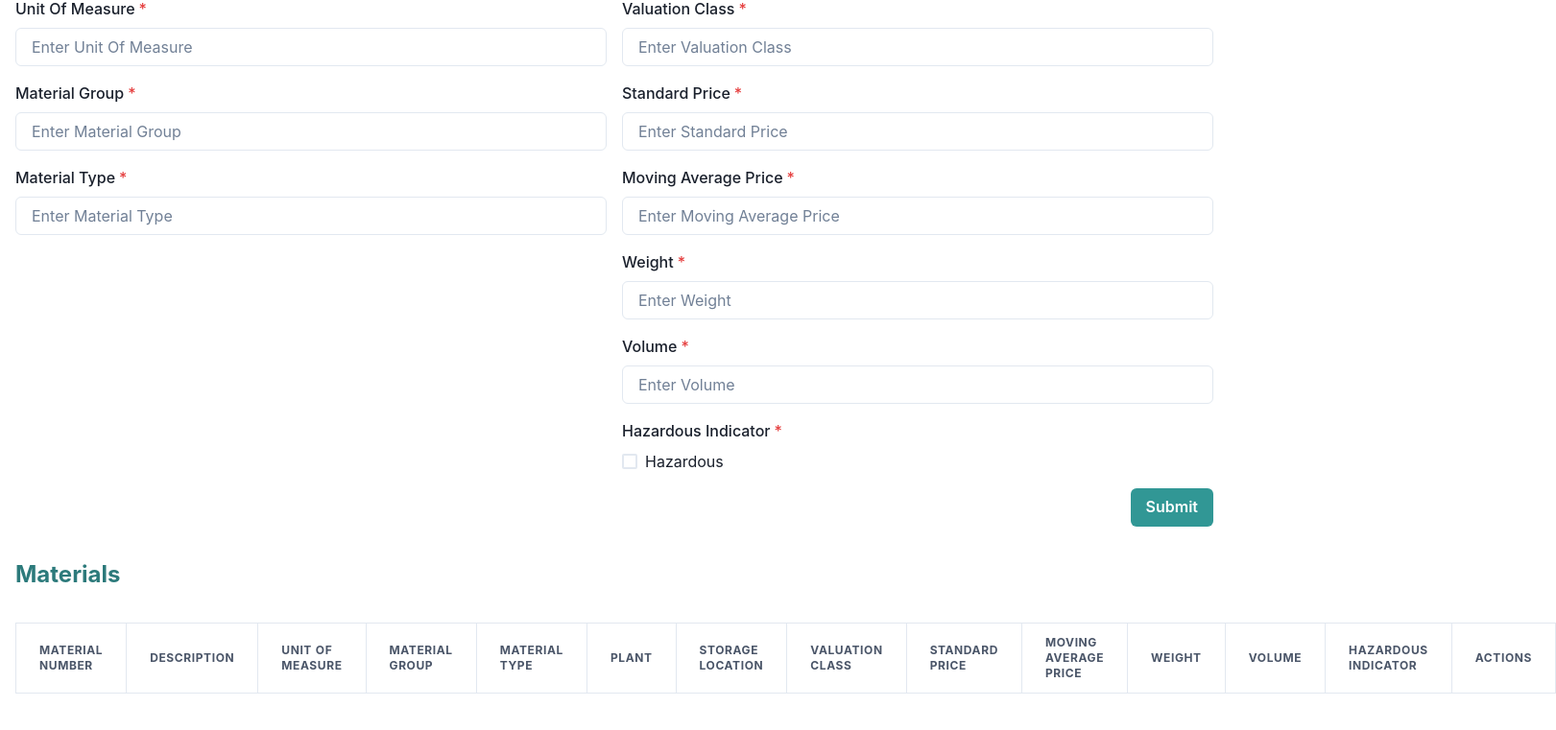
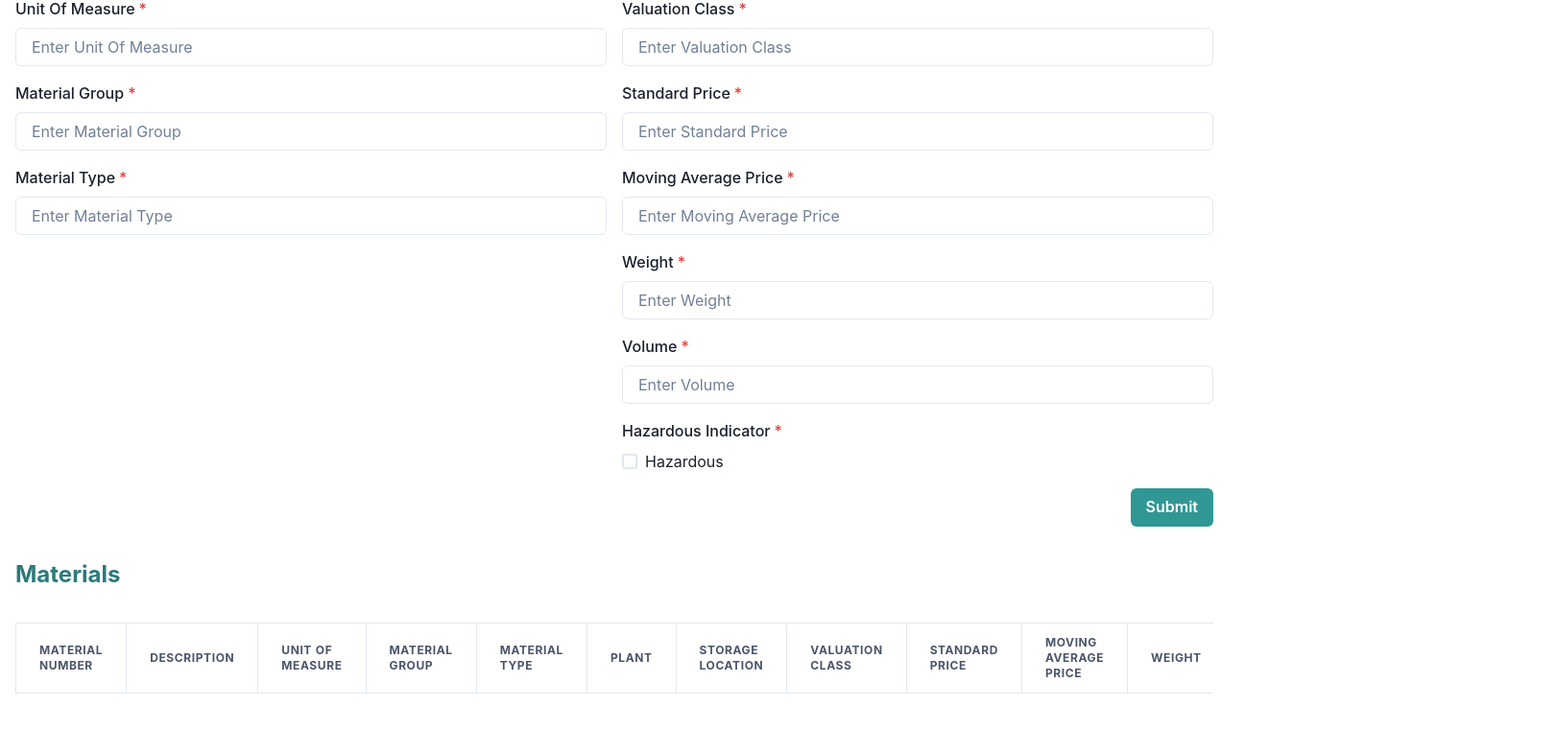
Before and after one commit to GPT-Engineer-App/saas-vendor-management-ui, a React (Vite) app: page / in a window 1280 px wide. Shown: the part 389-1150 px from the top of the page at 96% size, 1621 px wide, since content can reach past the window. Built offline with nearby package versions, Linux system fonts and the light colour scheme.

Commit message:
Added a scroll bar to the table by wrapping it in a container with a fixed height and overflow scrolling.
Prompt: add scroll bar in table

```diff
--- a/src/pages/Index.jsx
+++ b/src/pages/Index.jsx
@@ -1,4 +1,4 @@
-import { Container, Text, VStack, HStack, Button, Table, Thead, Tbody, Tr, Th, Td, Input, FormControl, FormLabel, Checkbox, IconButton } from "@chakra-ui/react";
+import { Container, Text, VStack, HStack, Button, Table, Thead, Tbody, Tr, Th, Td, Input, FormControl, FormLabel, Checkbox, IconButton, Box } from "@chakra-ui/react";
 import { FaEye, FaEdit, FaTrash } from "react-icons/fa";
 import { useState } from "react";
 
@@ -125,6 +125,7 @@ const Index = () => {
         <Text fontSize="2xl" fontWeight="bold" color="teal.600">
           Materials
         </Text>
+        <Box maxH="400px" overflowY="auto">
           <Table variant="simple" border="1px" borderColor="gray.200">
             <Thead>
               <Tr border="1px" borderColor="gray.200">
@@ -225,6 +226,7 @@ const Index = () => {
               ))}
             </Tbody>
           </Table>
+        </Box>
       </VStack>
     </Container>
   );
```
Lines whose indentation alone changed are shown as unchanged.
